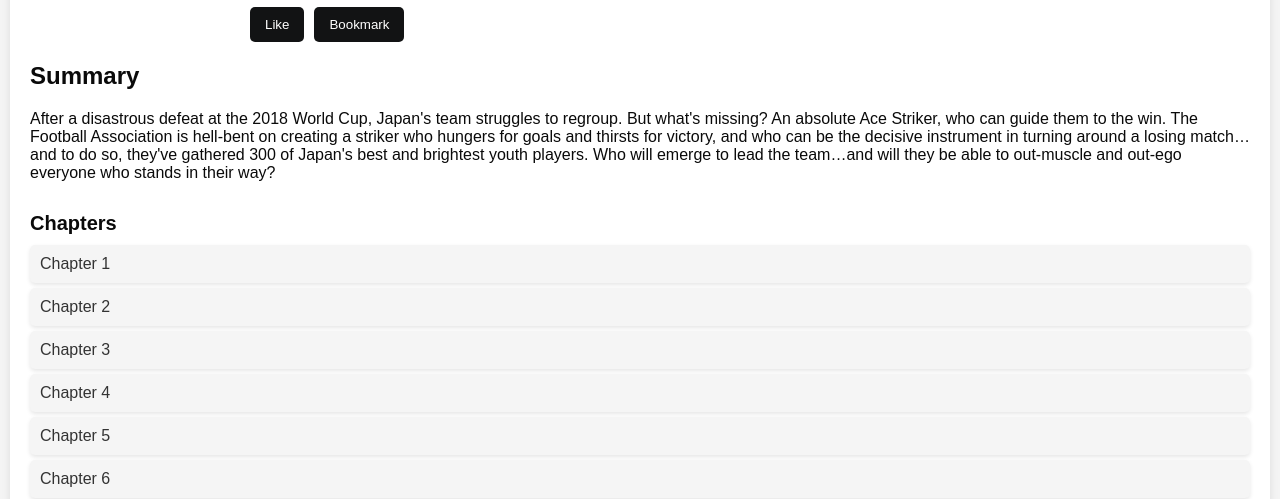
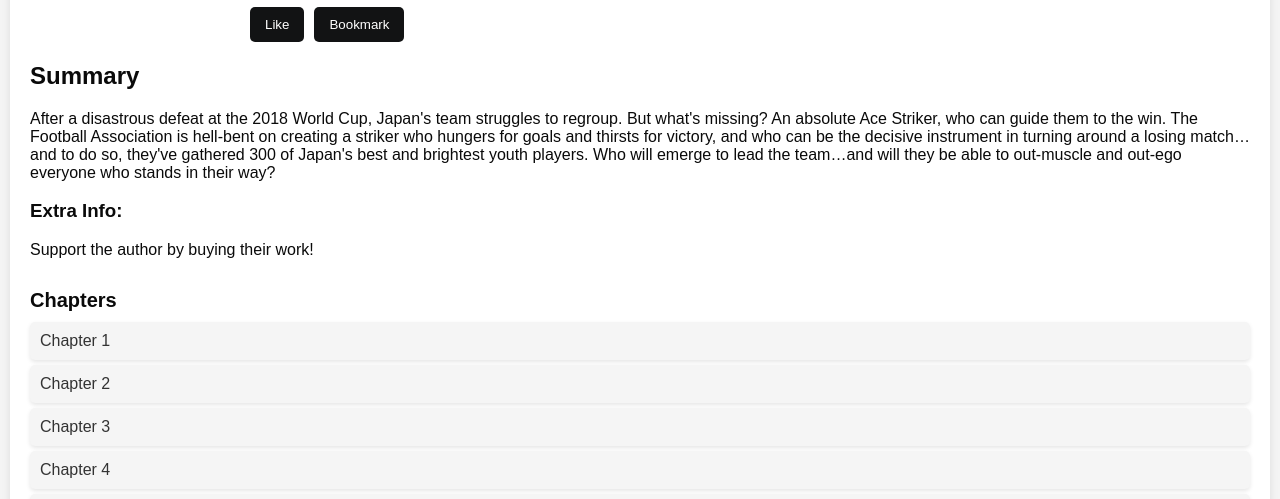
Before and after one commit to SumaitaMahdiat/Tables-Panels, a PHP site: the page made by project/manga_page.php in a window 1280 px wide. Shown: the part 626-1125 px from the top of the page. Run offline with PHP 8.4, Linux system fonts and the light colour scheme; data comes from the database, SQL or seed files in the repository.

Commit message:
Update manga_page.php

```diff
--- a/project/manga_page.php
+++ b/project/manga_page.php
@@ -137,7 +137,8 @@ if ($manga) {
             <h2>Summary</h2>
             <p><?php echo htmlspecialchars($manga['Summary']); ?></p>
         </div>
-
+        <h3 class="extra-info">Extra Info:</h3>
+        <div>Support the author by buying their work!</div>
         <!-- Chapters -->
         <div class="chapter-list">
     <h2>Chapters</h2>
```
